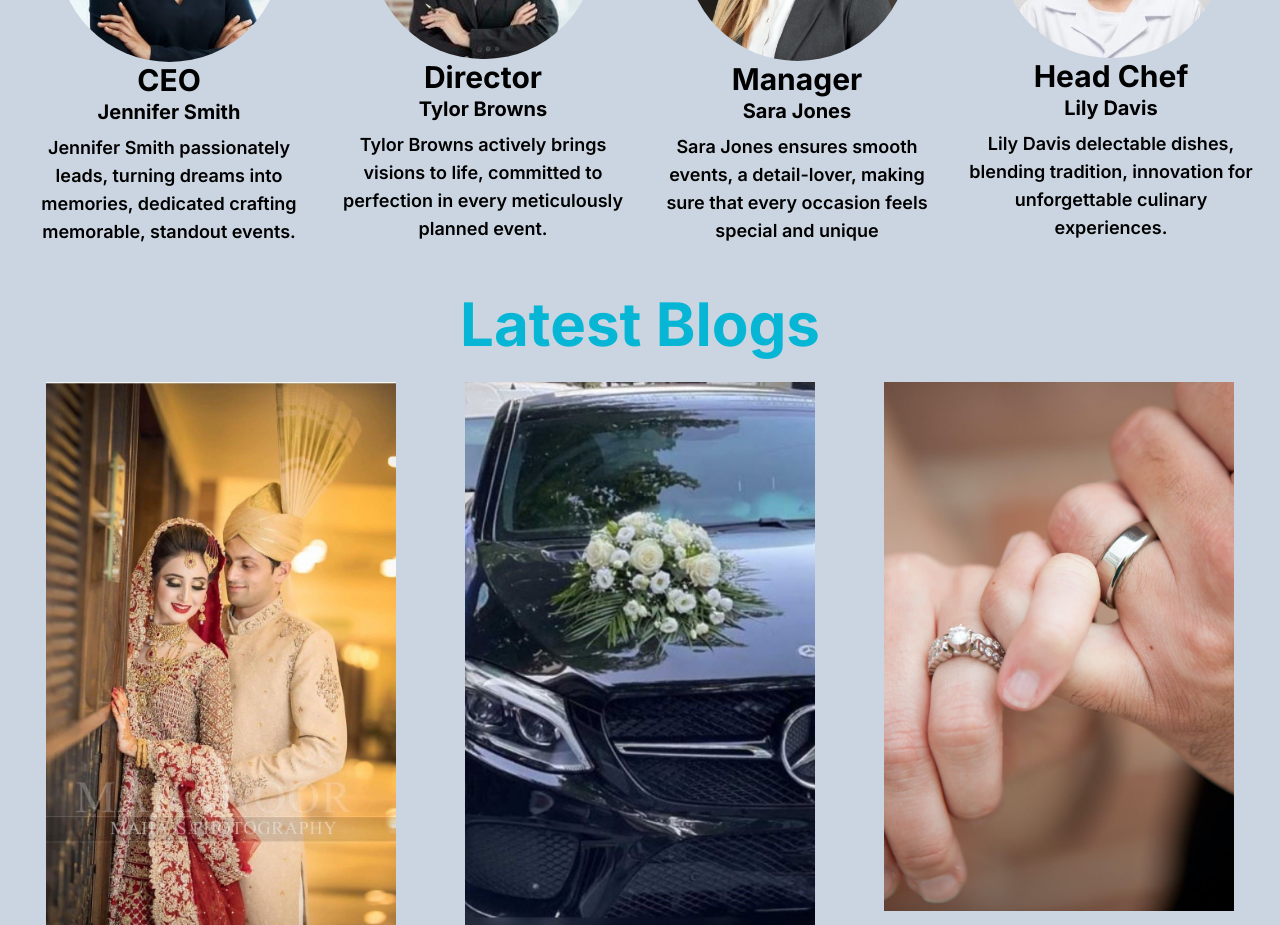
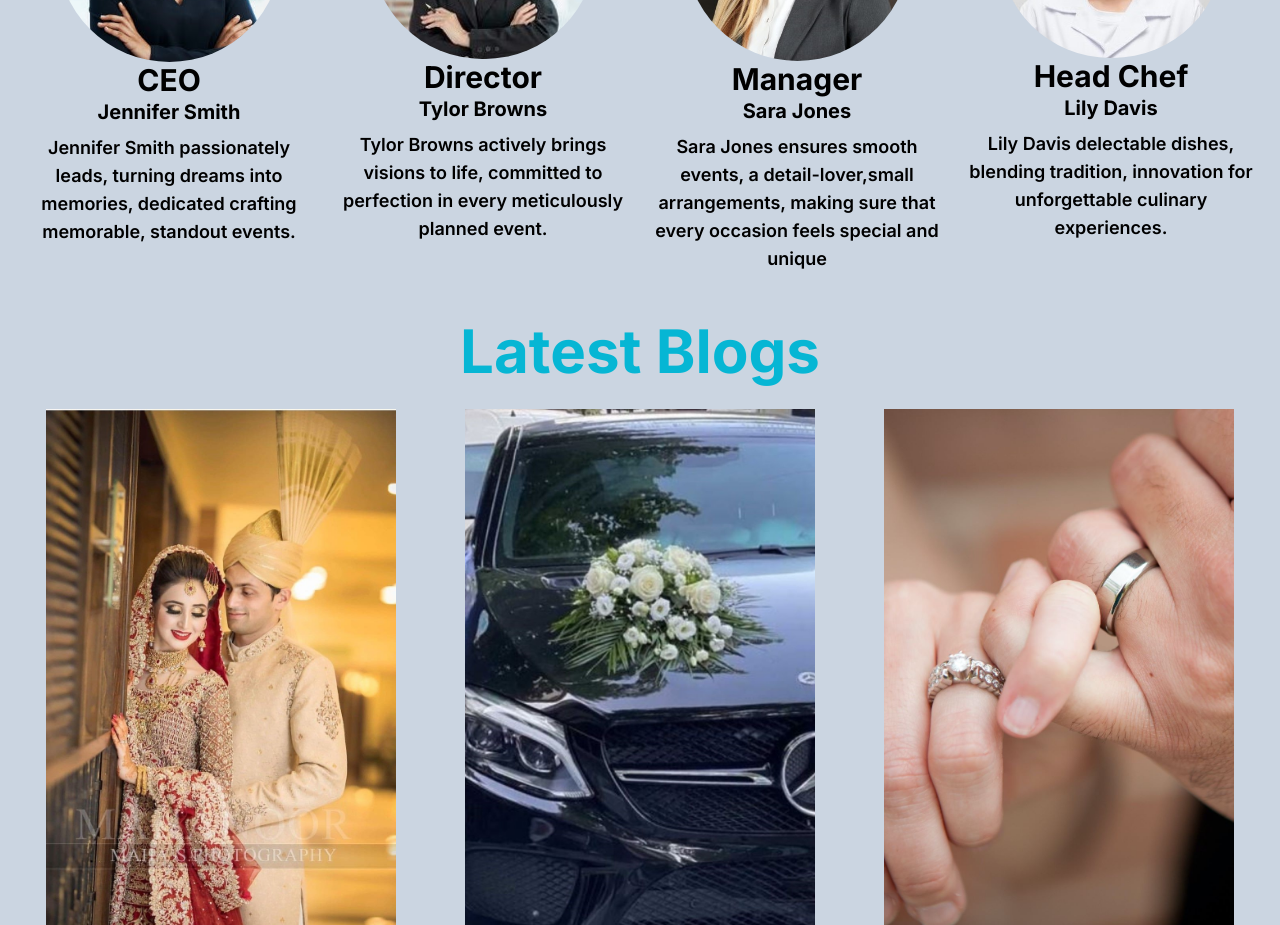
Before and after one commit to AbbasAliKazmi/nextjs-piaic-class-practice, a Next.js app: page / in a window 1280 px wide. Shown: the part 4940-5865 px from the top of the page. Built offline with nearby package versions, Linux system fonts and the light colour scheme.

Commit message:
Update event manager description

```diff
--- a/src/app/ourteam/page.tsx
+++ b/src/app/ourteam/page.tsx
@@ -43,7 +43,7 @@
                 <h1 className='md:text-3xl text-2xl font-bold text-black'>Manager</h1>
                 <h2 className='md:text-xl text-lg font-bold text-black'>Sara Jones</h2>
                 <p className='md:text-lg font-semibold text-black p-2'>
-                Sara Jones ensures smooth events, a detail-lover, making sure that every occasion feels special and unique                </p>
+                Sara Jones ensures smooth events, a detail-lover,small arrangements, making sure that every occasion feels special and unique                </p>
             </div>
             <div className="col-span-1  md:w-1/4 w-2/2">
             <Image
--- /dev/null
+++ b/src/middleware.ts
@@ -0,0 +1,16 @@
+import { NextResponse } from 'next/server'
+import type { NextRequest } from 'next/server'
+
+const isLoggedIn: boolean = false;
+
+export default function middleware(request: Request){
+    // if(!isLoggedIn && request.url === 'https://localhost:3000/ourteam'){
+    //     return NextResponse.redirect(new URL('/',request.url))
+    // }
+    // return NextResponse.next()
+    return NextResponse.redirect(new URL("/",request.url))
+}
+
+export const config ={
+    matcher: ['/ourteam']
+}
```
